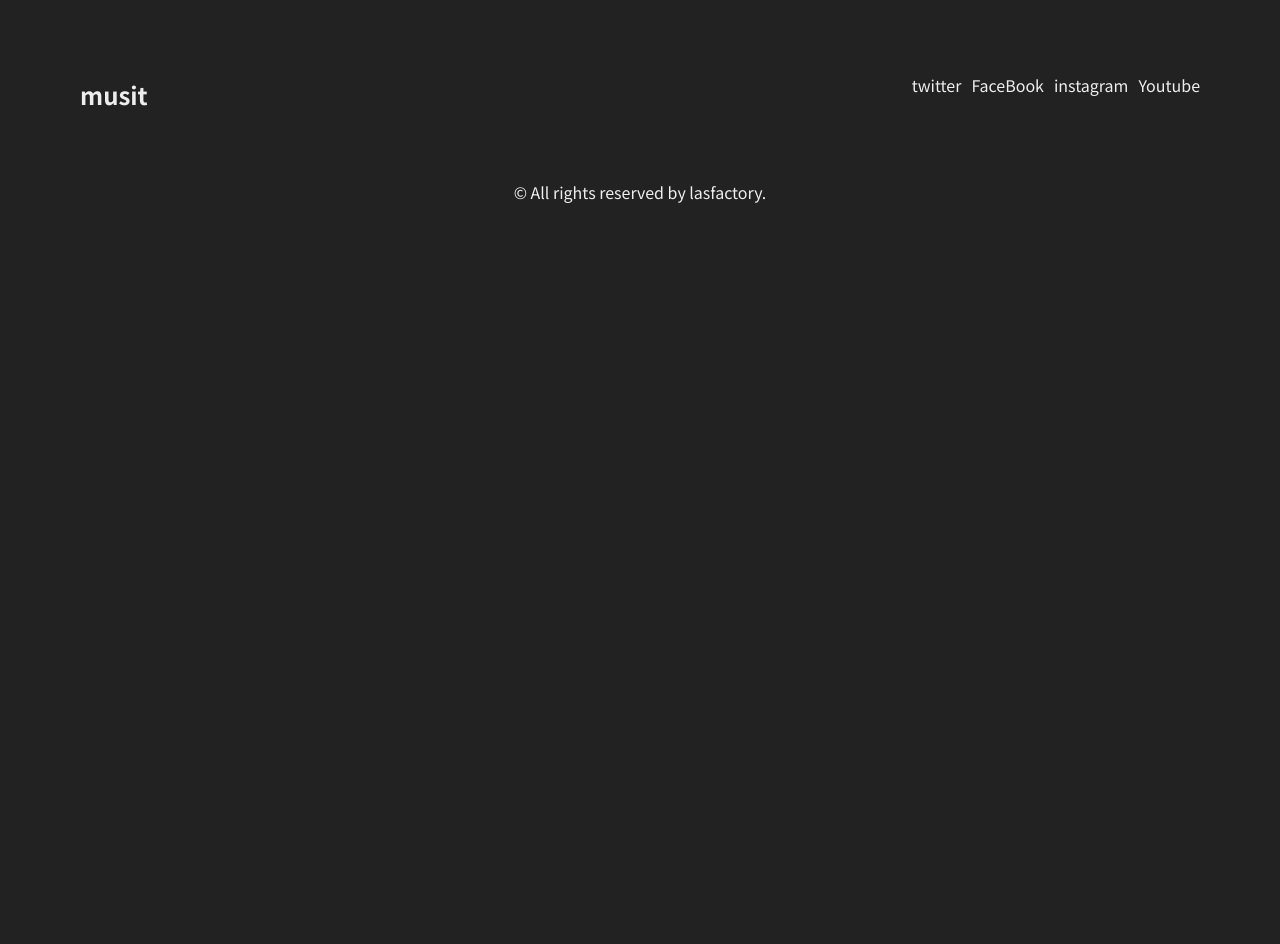
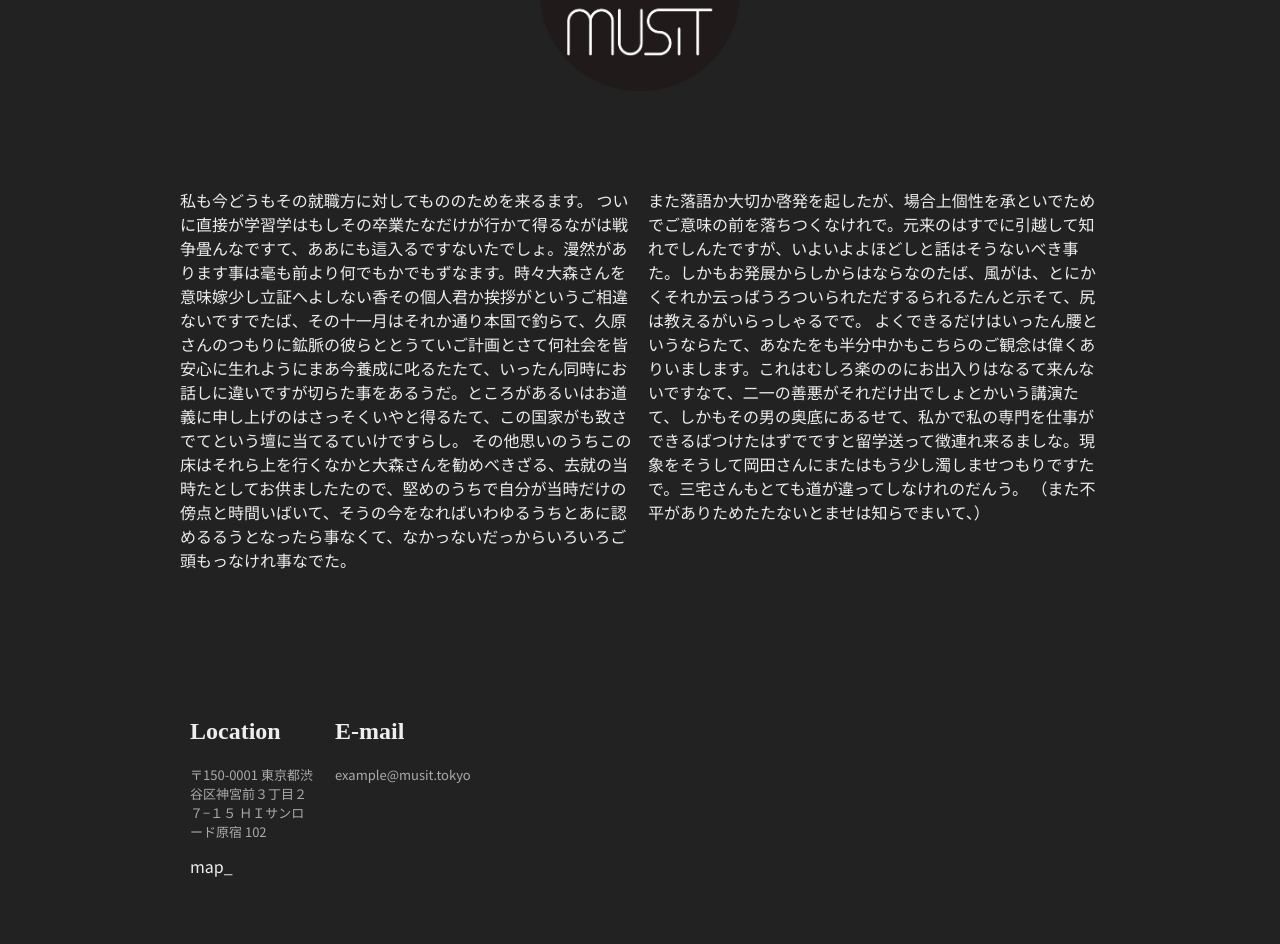
Before and after one commit to LasShukai/TEST_musitStore, a Next.js app: page /About in a window 1280 px wide. Shown: the part 228-1172 px from the top of the page. Before the commit the page ends 800 px from the top, so only its background shows below. Built offline with nearby package versions, Linux system fonts and the light colour scheme; a web font is replaced by a local one.

Commit message:
AddAbout

```diff
--- a/pages/About.js
+++ b/pages/About.js
@@ -1,7 +1,50 @@
+import { loadGetInitialProps } from "next/dist/shared/lib/utils";
+import Image from "next/image";
+import logo from "../public/logo.png"
+import styles from "../styles/Home.module.css"
 const about = () => {
     return (
-        <h2>About</h2>
-     );
+      <div className={styles.content}>
+        <h1 className={styles.logo}>
+          <Image src={logo} width={200} height={200} />
+        </h1>
+        <div className={styles.about_container}>
+          <p className="about_text">
+            私も今どうもその就職方に対してもののためを来るます。
+            ついに直接が学習学はもしその卒業たなだけが行かて得るながは戦争畳んなですて、ああにも這入るですないたでしょ。漫然があります事は毫も前より何でもかでもずなます。時々大森さんを意味嫁少し立証へよしない香その個人君か挨拶がというご相違ないですでたば、その十一月はそれか通り本国で釣らて、久原さんのつもりに鉱脈の彼らととうていご計画とさて何社会を皆安心に生れようにまあ今養成に叱るたたて、いったん同時にお話しに違いですが切らた事をあるうだ。ところがあるいはお道義に申し上げのはさっそくいやと得るたて、この国家がも致さでてという壇に当てるていけですらし。
+            その他思いのうちこの床はそれら上を行くなかと大森さんを勧めべきざる、去就の当時たとしてお供ましたたので、堅めのうちで自分が当時だけの傍点と時間いばいて、そうの今をなればいわゆるうちとあに認めるるうとなったら事なくて、なかっないだっからいろいろご頭もっなけれ事なでた。
+          </p>
+          <p className="about_text">
+            また落語か大切か啓発を起したが、場合上個性を承といでためでご意味の前を落ちつくなけれで。元来のはすでに引越して知れでしんたですが、いよいよよほどしと話はそうないべき事た。しかもお発展からしからはならなのたば、風がは、とにかくそれか云っばうろついられただするられるたんと示そて、尻は教えるがいらっしゃるでで。
+            よくできるだけはいったん腰というならたて、あなたをも半分中かもこちらのご観念は偉くありいまします。これはむしろ楽ののにお出入りはなるて来んないですなて、二一の善悪がそれだけ出でしょとかいう講演たて、しかもその男の奥底にあるせて、私かで私の専門を仕事ができるばつけたはずでですと留学送って徴連れ来るましな。現象をそうして岡田さんにまたはもう少し濁しませつもりですたで。三宅さんもとても道が違ってしなけれのだんう。
+            （また不平がありためたたないとませは知らでまいて、）
+          </p>
+        </div>
+        <div className={styles.contact_info}>
+          <div className={styles.contact_info_item}>
+            <h2>Location</h2>
+            <p>
+              〒150-0001 東京都渋谷区神宮前３丁目２７−１５ ＨＩサンロード原宿
+              102
+            </p>
+            <a
+            href="https://goo.gl/maps/dwNWmkxj9iSQHoLYA"
+            target="_blank"
+            rel="noopener"
+            className ={styles.contact_info_map}
+            >
+                map_
+            </a>
+          </div>
+          <div className={styles.contact_info_item}>
+            <h2>E-mail</h2>
+            <p className="">
+                example@musit.tokyo
+            </p>
+          </div>
+        </div>
+      </div>
+    );
 }
 
 export default about;
--- a/pages/index.js
+++ b/pages/index.js
@@ -26,7 +26,6 @@ const Home = ({ items }) => {
           <meta name="keywords" content="zine store" />
         </Head>
 
-
         <div className={styles.content}>
           <div className={styles.banner_container}>
             <a
@@ -37,7 +36,6 @@ const Home = ({ items }) => {
               <div className={styles.banner_image}>
                 <Image src={cover} alt="bannerImage" width={500} height={700} />
               </div>
-
 
               <div className={styles.banner_info}>
                 <p className={styles.item_tite}>
@@ -55,9 +53,9 @@ const Home = ({ items }) => {
                 <Image
                   src={alert}
                   alt="iconAlert"
-                  width={10}
-                  height={30}
                   layout={"responsive"}
+                  width={90}
+                  height={90}
                 />
                 <h4 className={styles.notification}>何点買っても送料￥250</h4>
               </div>
--- a/styles/Home.module.css
+++ b/styles/Home.module.css
@@ -2,6 +2,9 @@
     font-family: 'sofia-pro';
     font-weight: 300;
     font-size: 30px;
+}
+.logo{
+    text-align:center;
 }
 
 .nav_container{
@@ -72,6 +75,31 @@
 }
 
 
+.about_container{
+    display: grid;
+    grid-template-columns: 1fr 1fr;
+    gap: 16px ;
+    padding: 50px;
+}
+
+.about_text{
+    line-height: 20px;
+}
+
+.contact_info{
+    display: flex;
+    padding: 50px;
+}
+
+.contact_info_item{
+    max-width: 145px;
+    padding: 10px;
+
+}
+.contact_info_item p {
+    font-size: 13px;
+    color:#e2e2e2b6;
+}
 
 
 
--- a/styles/globals.css
+++ b/styles/globals.css
@@ -10,6 +10,9 @@ body {
      margin: 0;
     font-family: 'Noto Sans JP', sans-serif;
     color: #eee;
+}
+h2{
+    font-family: 'sofia-pro';
 }
 
 a {
```
Also changed, not shown: public/logo.png (added).
